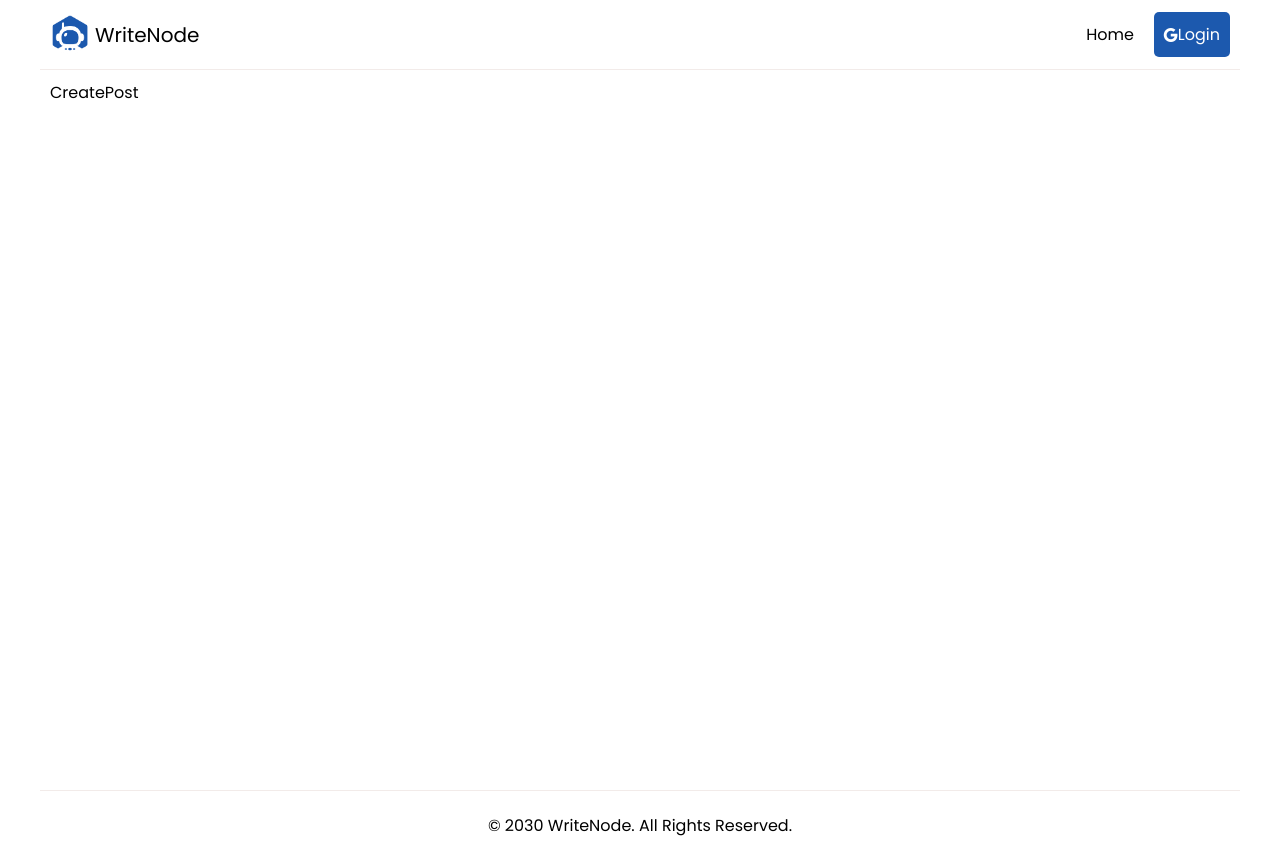
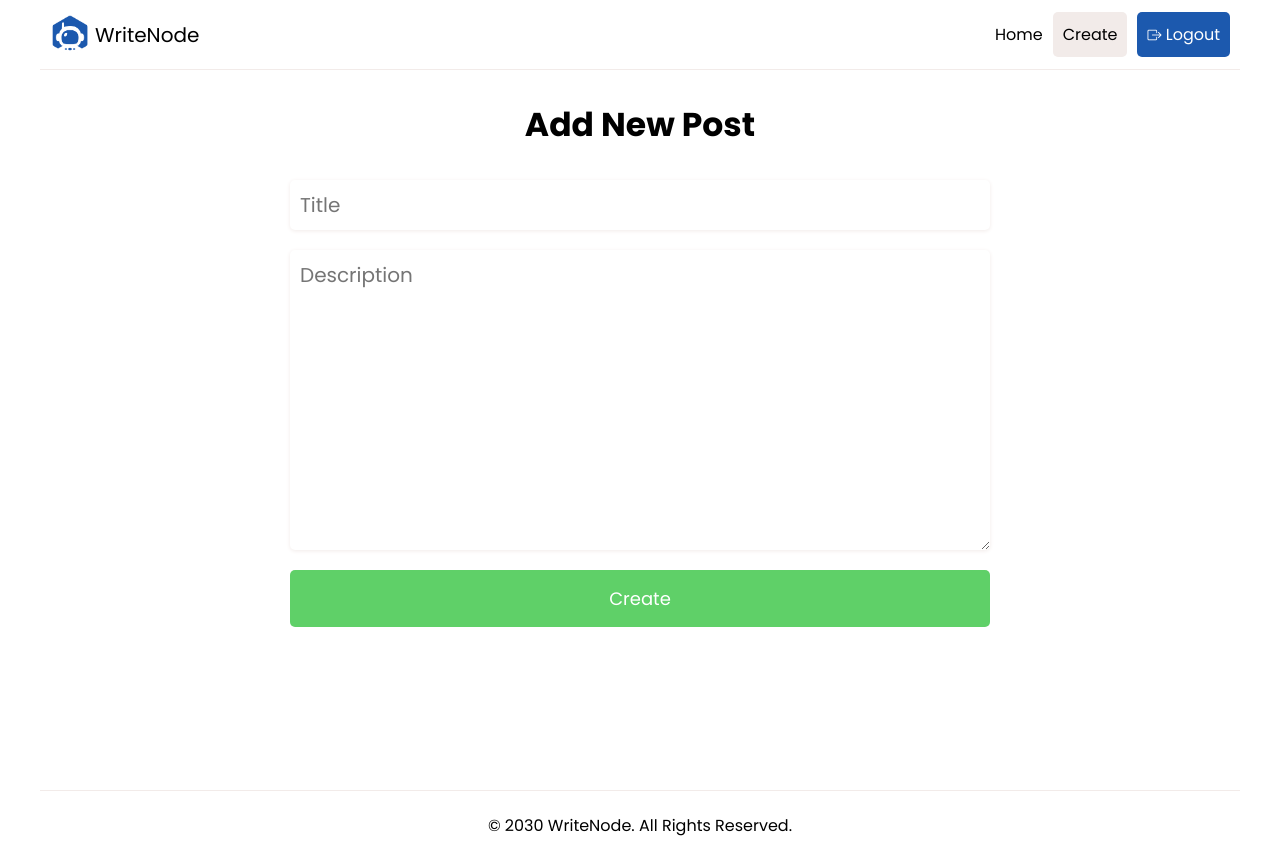
Before and after one commit to Biniambatu/WriteNode_ReactJS_Firebase, a React (Vite) app: page /create in a window 1280 px wide. Built offline with nearby package versions, Linux system fonts and the light colour scheme.

Commit message:
working on pages/components

```diff
--- a/src/components/Header.tsx
+++ b/src/components/Header.tsx
@@ -3,7 +3,7 @@ import Logo from '../assets/logo.png'
 
 
 const Header = () => {
-  const isAuth = false;
+  const isAuth = true;
   return (
     <header>
       <Link to='/' className="logo">
@@ -14,11 +14,11 @@ const Header = () => {
         <NavLink to='/' className="link">Home</NavLink>
         {isAuth ? (
           <>
-           <NavLink to='/' className="link">Create</NavLink>
-           <button className="auth"><i className="bi bi-box-arrow-right"></i>Logout</button>
+           <NavLink to='/create' className="link">Create</NavLink>
+           <button className="auth"><i className="bi bi-box-arrow-right"></i>  Logout</button>
           </>
         ) : (
-           <button className="auth"><i className="bi bi-google"></i>Login</button>
+           <button className="auth"><i className="bi bi-google"></i>  Login</button>
         )}
 
       </nav>
--- a/src/components/PostCard.tsx
+++ b/src/components/PostCard.tsx
@@ -0,0 +1,15 @@
+
+const PostCard = () => {
+  return (
+    <div className="card">
+        <p className="title">lorem ipsum dolar sit amet</p>
+        <p className="description">Lorem ipsum dolor sit amet consectetur, adipisicing elit. Explicabo eligendi impedit aperiam tempore quia dolore, officia at praesentium! Voluptate nisi enim laboriosam ea iure veritatis assumenda totam quia labore aspernatur architecto impedit, odio sunt porro mollitia, rem eligendi cupiditate cum. Iusto cumque, reiciendis consequuntur doloribus quas officia autem quia vero? </p>
+        <p className="control">
+            <span className="author">Biniam</span>
+            <span className="delete"><i className="bi bi-trash3"></i></span>
+        </p>
+    </div>
+  )
+}
+
+export default PostCard
--- a/src/pages/CreatePost.tsx
+++ b/src/pages/CreatePost.tsx
@@ -2,7 +2,16 @@
 
 const CreatePost = () => {
   return (
-    <div>CreatePost</div>
+    <section className="create">
+      <div className="heading">
+         <h1>Add New Post</h1>
+      </div>
+      <form className="createPost">
+         <input type="text" className="title" name="title" placeholder="Title" maxLength='50' required/>
+         <textarea  type="text" className="description" name="description" placeholder="Description" maxLength='600' required ></textarea>
+         <button type="submit" className="submit">Create </button>
+      </form>
+    </section>
   )
 }
 
--- a/src/pages/HomePage.tsx
+++ b/src/pages/HomePage.tsx
@@ -1,8 +1,9 @@
+import PostCard from "../components/PostCard"
 
 
 const HomePage = () => {
   return (
-    <div>HomePage</div>
+    <div><PostCard/></div>
   )
 }
 
--- a/src/pages/PageNotFound.tsx
+++ b/src/pages/PageNotFound.tsx
@@ -1,8 +1,15 @@
-
+import { Link } from 'react-router-dom'
+import notFound from '../assets/image/page-not-found.jpg'
 
 const PageNotFound = () => {
   return (
-    <div>PageNotFound</div>
+    <div className='pageNotFound'>
+      <p>404 / Page Not Found</p>
+      <img src={notFound} alt='notFound'/>
+      <Link to='/'>
+         <button>Back To Home</button>
+      </Link>
+    </div>
   )
 }
 
```
